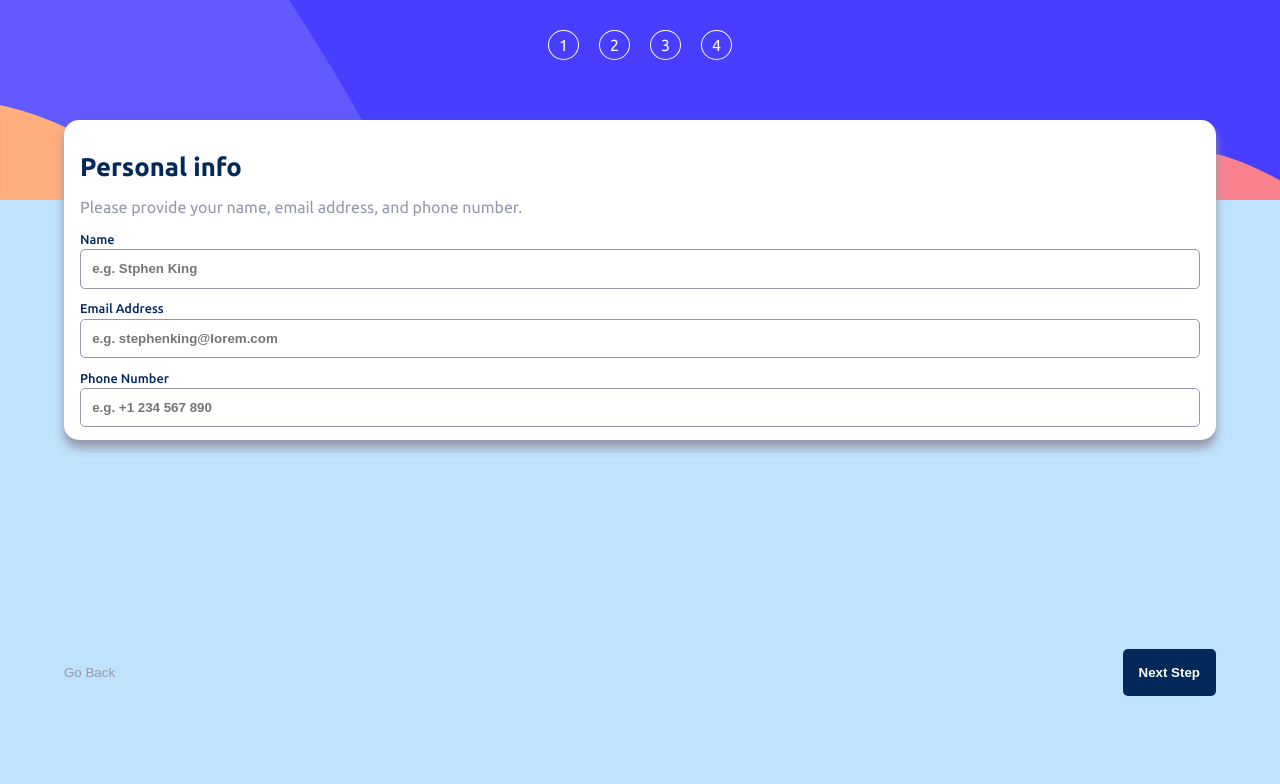
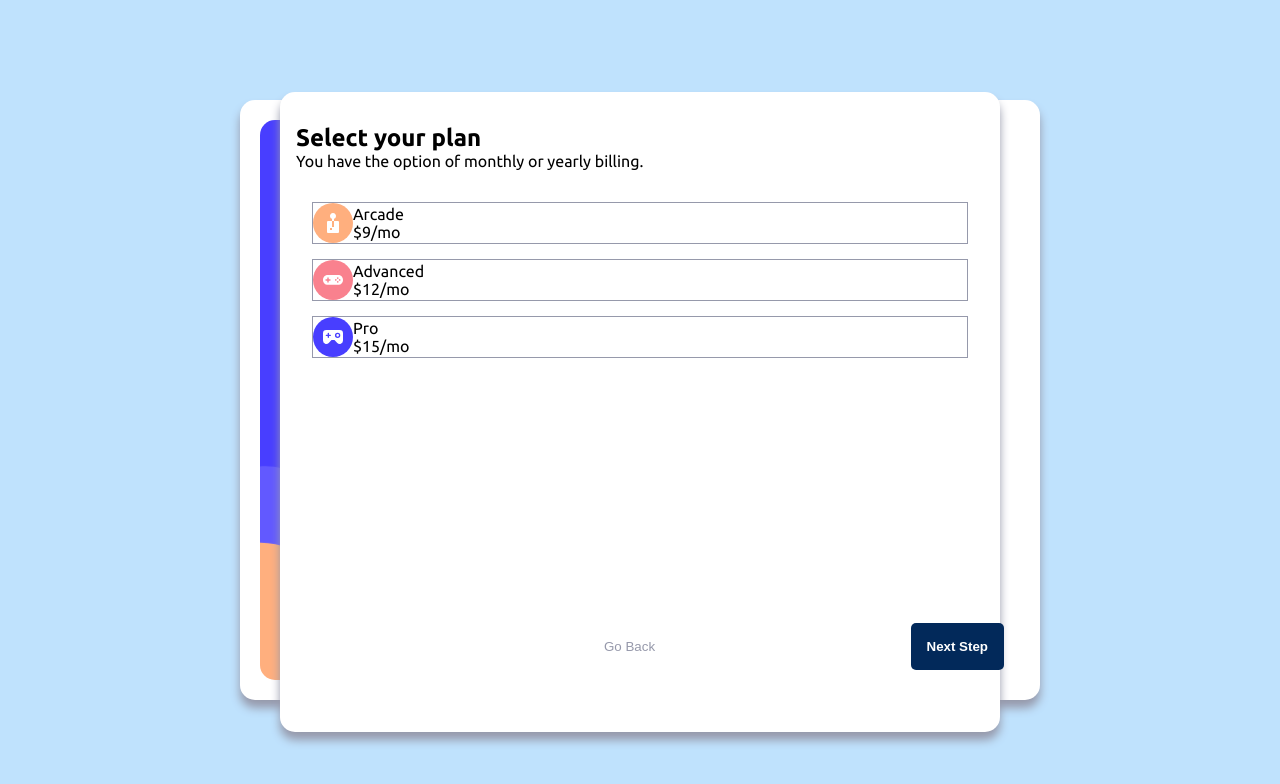
Before and after one commit to guido2288/multi-step-form, a React app: page / in a window 1280 px wide. Shown: the top 784 px of the page. Built offline with nearby package versions, Linux system fonts and the light colour scheme; the HTML template or start-up script is replaced by a standard one.

Commit message:
Added first section

```diff
--- a/src/App.css
+++ b/src/App.css
@@ -31,7 +31,7 @@ main{
   background-color: var(--LightBluePrimary);
 }
 
-.img_container{
+aside{
   width: 100%;
   height: 200px;
   background-image: url(/images/bg-sidebar-mobile.svg);
@@ -39,95 +39,36 @@ main{
   background-size: cover;
 }
 
-.steps_containers{
-  display: flex;
-  justify-content: center;
-  gap: 20px;
-  align-items: center;
-  padding-top: 30px;
-}
-
-.steps_containers li{
-  list-style: none;
-  border-radius: 50%;
-  border: 1px solid var(--White);
-  padding: 5px 10px;
-  color: var(--White);
-}
-
-.card_container{
-  height: 40vh;
-  width: 90%;
-  border-radius: 15px;
-  background-color: var(--White);
-  position: absolute;
-  top: 35%;
-  left: 50%;
-  transform: translate(-50%, -50%);
-  padding: 2rem 1rem;
-  box-shadow: 0 8px 10px var(--CoolGray);
-}
-
-.card_container h2{
-  font-size: 1.6rem;
-  font-weight: 700;
-  color: var(--Marineblue);
-  margin-bottom: 1rem;
-}
-
-.card_container p{
-  margin-bottom: 1rem;
-  color: var(--CoolGray);
-}
-
-.card_container form{
-  display: flex;
-  flex-direction: column;
-}
-
-.card_container form label{
-  color: var(--Marineblue);
-  font-size: 0.8rem;
-  font-weight: 500;
-  margin-bottom: 0.2rem;
-}
-
-.card_container form input{
-  margin-bottom: 0.8rem;
-  padding: 0.7rem;
-  border: 1px solid var(--CoolGray);
-  border-radius: 5px;
-  color: var(--Marineblue);
-  font-weight: bolder;
-  cursor: pointer;
-}
-
 input:focus-visible{
   outline: 1px solid var(--Marineblue);
 }
 
-footer{
-  width: 100%;
-  display: flex;
-  justify-content: space-between;
-  padding: 5%;
-  position: absolute;
-  bottom: 5%;
+
+
+@media (min-width: 940px) {
+  body{
+    background-color: var(--LightBluePrimary);
+  }
+  main{
+    position: absolute;
+    top: 50%;
+    left: 50%;
+    transform: translate(-50%, -50%);
+    min-width: 800px;
+    max-height: 600px;
+    background-color: var(--White);
+    padding: 20px;
+    border-radius: 15px;
+    box-shadow: 0 8px 10px var(--CoolGray);
+  }
+  aside{
+    width: 40%;
+    height: 100%;
+    background-image: url(/images/bg-sidebar-desktop.svg);
+    background-repeat: no-repeat;
+    background-size: cover;
+    background-position: center;
+    border-radius: 15px;
+  }
+
 }
-
-footer .button_next{
-  cursor: pointer;
-  font-weight: bolder;
-  color: var(--White);
-  border: none;
-  background-color: var(--Marineblue);
-  padding: 1rem;
-  border-radius: 5px;
-}
-
-footer .button_back{
-  color: var(--CoolGray);
-  cursor: pointer;
-  border: none;
-  background-color: var(--LightBluePrimary);
-}
--- a/src/App.jsx
+++ b/src/App.jsx
@@ -1,27 +1,22 @@
 import './App.css'
+import Footer from './components/Footer'
 import PersonalInfo from './components/PersonalInfo'
+import PlanSelect from './components/PlanSelect'
+import Steps from './components/Steps'
 
 function App() {
 
   return (
   <main>
     <aside className="img_container">
-        <ul className='steps_containers'>
-          <li>1</li>
-          <li>2</li>
-          <li>3</li>
-          <li>4</li>
-        </ul>
+      <Steps />
     </aside>
 
-    <PersonalInfo />
+    {/* <PersonalInfo /> */}
 
+    <PlanSelect />
 
-
-    <footer>
-      <button className='button_back'>Go Back</button>
-      <button className='button_next'>Next Step</button>
-    </footer>
+    <Footer />
   </main>
 
   )
--- /dev/null
+++ b/src/components/Footer.css
@@ -0,0 +1,40 @@
+footer{
+    width: 100%;
+    display: flex;
+    justify-content: space-between;
+    padding: 5%;
+    position: absolute;
+    bottom: 5%;
+}
+
+footer .button_next{
+    cursor: pointer;
+    font-weight: bolder;
+    color: var(--White);
+    border: none;
+    background-color: var(--Marineblue);
+    padding: 1rem;
+    border-radius: 5px;
+}
+
+footer .button_back{
+    color: var(--CoolGray);
+    cursor: pointer;
+    border: none;
+    background-color: var(--LightBluePrimary);
+}
+
+@media (min-width: 940px) {
+    footer{
+        width: 50%;
+        display: flex;
+        justify-content: space-between;
+        padding: 0;
+        position: absolute;
+        bottom: 5%;
+        right: 36px;
+    }
+    footer .button_back{
+        background-color: var(--White);
+    }
+}
--- /dev/null
+++ b/src/components/Footer.jsx
@@ -0,0 +1,11 @@
+import './Footer.css';
+const Footer = () => {
+  return (
+    <footer>
+      <button className='button_back'>Go Back</button>
+      <button className='button_next'>Next Step</button>
+    </footer>
+  )
+}
+
+export default Footer
--- /dev/null
+++ b/src/components/PersonalInfo.css
@@ -0,0 +1,58 @@
+.card_container{
+    height: 40vh;
+    width: 90%;
+    border-radius: 15px;
+    background-color: var(--White);
+    position: absolute;
+    top: 35%;
+    left: 50%;
+    transform: translate(-50%, -50%);
+    padding: 2rem 1rem;
+    box-shadow: 0 8px 10px var(--CoolGray);
+  }
+
+  .card_container h2{
+    font-size: 1.6rem;
+    font-weight: 700;
+    color: var(--Marineblue);
+    margin-bottom: 1rem;
+  }
+
+  .card_container p{
+    margin-bottom: 1rem;
+    color: var(--CoolGray);
+  }
+
+  .card_container form{
+    display: flex;
+    flex-direction: column;
+  }
+
+  .card_container form label{
+    color: var(--Marineblue);
+    font-size: 0.8rem;
+    font-weight: 500;
+    margin-bottom: 0.2rem;
+  }
+
+  .card_container form input{
+    margin-bottom: 0.8rem;
+    padding: 0.7rem;
+    border: 1px solid var(--CoolGray);
+    border-radius: 5px;
+    color: var(--Marineblue);
+    font-weight: bolder;
+    cursor: pointer;
+}
+
+@media (min-width: 940px){
+    .card_container{
+        height: 40vh;
+        width: 450px;
+        top: 35%;
+        left: 70%;
+        transform: translate(-50%, -50%);
+        padding: 2rem 1rem;
+        box-shadow: none;
+      }
+}
--- a/src/components/PersonalInfo.jsx
+++ b/src/components/PersonalInfo.jsx
@@ -1,3 +1,5 @@
+import './PersonalInfo.css';
+
 const PersonalInfo = () => {
   return (
     <section className='card_container'>
--- /dev/null
+++ b/src/components/PlanSelect.css
@@ -0,0 +1,25 @@
+.plan_card{
+    height: 80vh;
+    width: 90%;
+    border-radius: 15px;
+    background-color: var(--White);
+    position: absolute;
+    top: 52%;
+    left: 50%;
+    transform: translate(-50%, -50%);
+    padding: 2rem 1rem;
+    box-shadow: 0 8px 10px var(--CoolGray);
+}
+
+.plans_container{
+    display: flex;
+    flex-direction: column;
+    padding: 2rem 1rem;
+    gap: 15px;
+}
+
+.plan_selection{
+    display: flex;
+    align-items: center;
+    border: 1px solid var(--CoolGray);
+}
--- /dev/null
+++ b/src/components/PlanSelect.jsx
@@ -0,0 +1,43 @@
+import './PlanSelect.css';
+
+const PlanSelect = () => {
+  return (
+    <section className='plan_card'>
+      <h2>Select your plan</h2>
+      <p>You have the option of monthly or yearly billing.</p>
+
+
+    <form className='plans_container'>
+        <div className='plan_selection'>
+
+            <img src="./images/icon-arcade.svg" alt="arcade" />
+            <div>
+                <p>Arcade</p>
+                <span>$9/mo</span>
+            </div>
+        </div>
+
+        <div className='plan_selection'>
+            <img src="./images/icon-advanced.svg" alt="advanced" />
+        <div>
+            <p>Advanced</p>
+            <span>$12/mo</span>
+        </div>
+      </div>
+
+      <div className='plan_selection'>
+        <img src="./images/icon-pro.svg" alt="pro" />
+        <div>
+            <p>Pro</p>
+            <span>$15/mo</span>
+        </div>
+      </div>
+
+    </form>
+
+
+    </section>
+  )
+}
+
+export default PlanSelect
--- /dev/null
+++ b/src/components/Steps.css
@@ -0,0 +1,47 @@
+.steps_containers{
+    display: flex;
+    justify-content: center;
+    gap: 20px;
+    align-items: center;
+    padding-top: 30px;
+}
+
+.steps_containers li{
+    list-style: none;
+    color: var(--White);
+}
+
+li span{
+    border: solid 1px var(--White);
+    border-radius: 50%;
+    padding: 5px 10px;
+}
+
+.steps_item{
+    display: none;
+}
+@media (min-width: 940px) {
+    .steps_containers{
+        flex-direction: column;
+        align-items: start;
+        gap: 45px;
+        padding-top: 45px;
+        padding-left: 20px;
+      }
+
+      .steps_containers li{
+        display: flex;
+        gap: 15px;
+        list-style: none;
+        color: var(--White);
+      }
+      .steps_item{
+        display: block;
+        font-weight: bold;
+      }
+      .step{
+        color: var(--CoolGray);
+        font-size: 0.8rem;
+        padding-bottom: 5px;
+      }
+}
--- /dev/null
+++ b/src/components/Steps.jsx
@@ -0,0 +1,42 @@
+import './Steps.css';
+
+const Steps = () => {
+  return (
+    <ul className='steps_containers'>
+    <li>
+      <span>1</span>
+      <div className='steps_item'>
+        <p className='step'>STEP 1</p>
+        <p>YOUR INFO</p>
+      </div>
+
+    </li>
+    <li>
+      <span>2</span>
+      <div className='steps_item'>
+        <p className='step'>STEP 2</p>
+        <p>SELECT PLAN</p>
+      </div>
+
+    </li>
+    <li>
+      <span>3</span>
+      <div className='steps_item'>
+        <p className='step'>STEP 3</p>
+        <p>ADD-ONS</p>
+      </div>
+
+    </li>
+    <li>
+      <span>4</span>
+      <div className='steps_item'>
+        <p className='step'>STEP 4</p>
+        <p>SUMMARY</p>
+      </div>
+
+    </li>
+  </ul>
+  )
+}
+
+export default Steps
```
